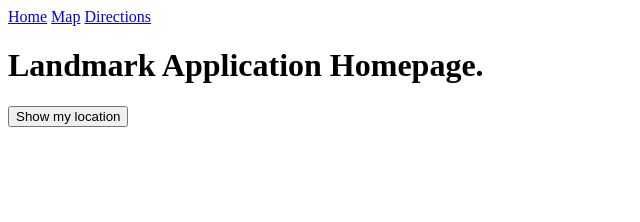
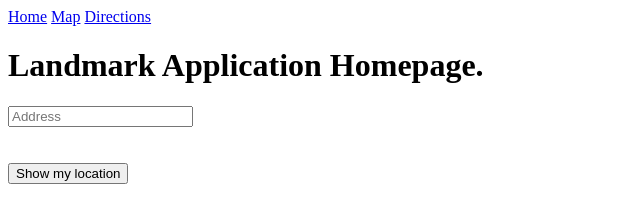
Before and after one commit to andrew-hayes5820/landmarkWebApp, a website: page public/index.html at #/home in a window 1280 px wide. Shown: the whole page, without its empty margins (0-640 px from the left). Drawn offline with nearby package versions, Linux system fonts and the light colour scheme; some packages are replaced by stand-ins of ours.

Commit message:
modifed the home.html to add an input field for address entry

```diff
--- a/public/home/home.html
+++ b/public/home/home.html
@@ -1,6 +1,10 @@
 <h1>Landmark Application Homepage.</h1>
 
 <p>
+    <section>
+        <input type="text" name="Address" value="" placeholder="Address">
+    </section>
+    <br><br>
     <button ng-click="getGeoLocation()">
           Show my location
     </button>
```
